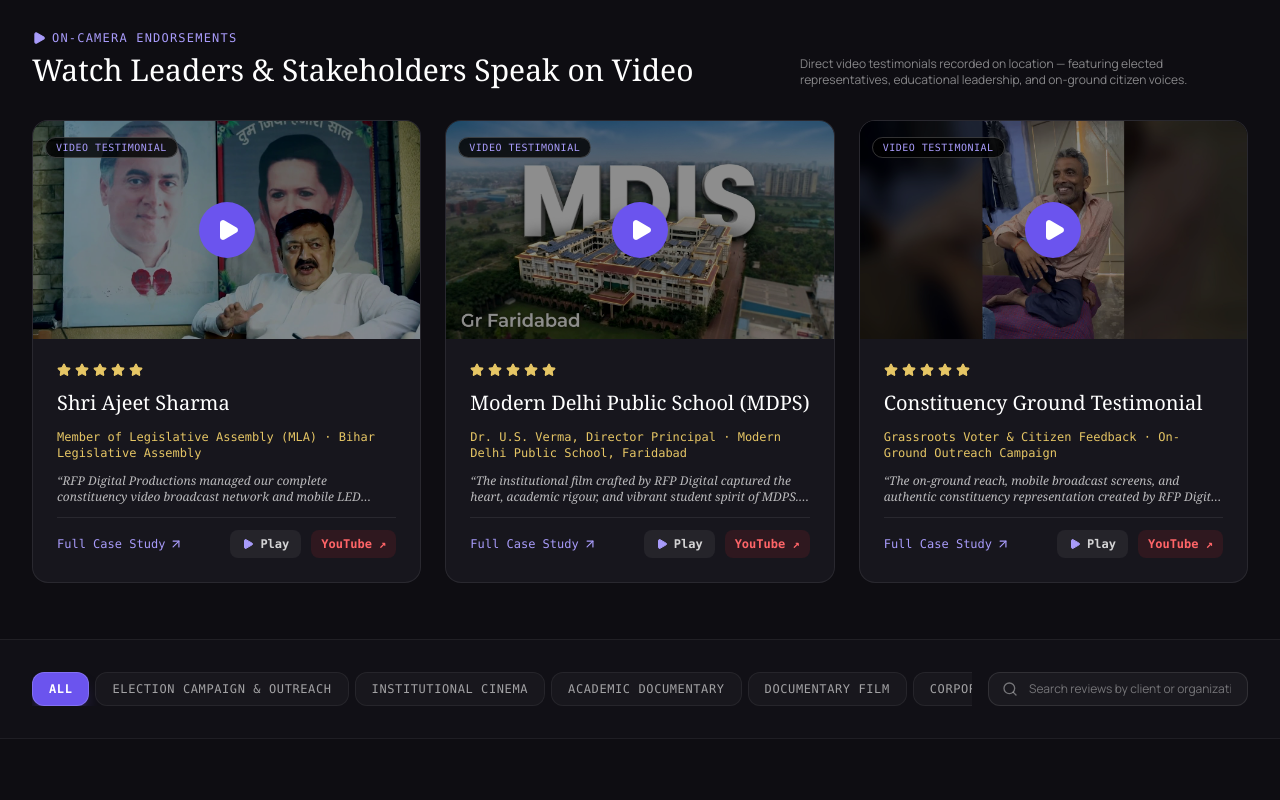
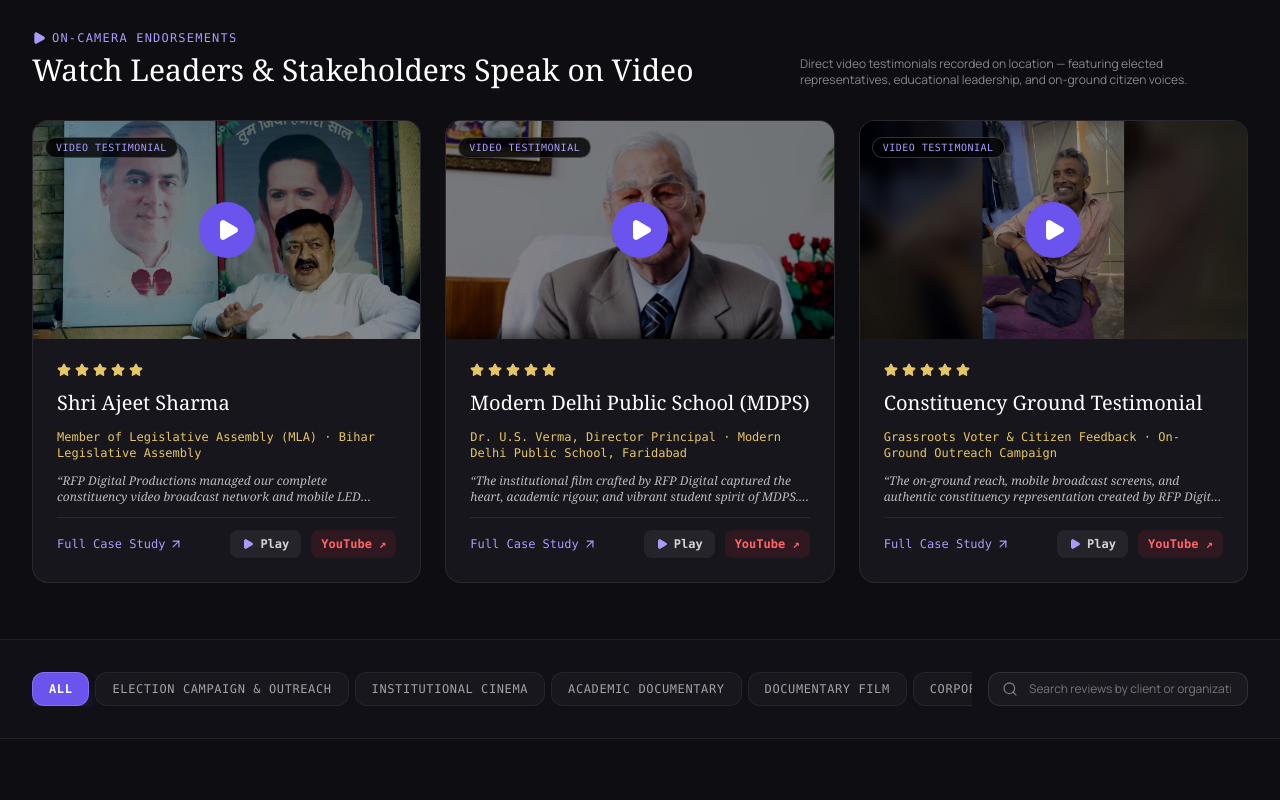
Before and after one commit to 11mdasjad/rip, a Next.js app: page /testimonials in a window 1280 px wide. Shown: the part 800-1600 px from the top of the page. Built offline with nearby package versions, Linux system fonts and the light colour scheme.

Commit message:
Update MDPS/MDIS video testimonial thumbnail and avatar with Dr. U.S. Verma photo

```diff
--- a/src/data/testimonials.ts
+++ b/src/data/testimonials.ts
@@ -42,8 +42,8 @@
     projectCategory: "Institutional Cinema",
     year: "2024",
     rating: 5,
-    clientAvatar: "/medien/youtube-thumbs/91kFY2xs7cE.jpg",
-    videoThumbnail: "/medien/youtube-thumbs/91kFY2xs7cE.jpg",
+    clientAvatar: "/medien/testimonials/dr-us-verma.jpg",
+    videoThumbnail: "/medien/testimonials/dr-us-verma.jpg",
     quote: "The institutional film crafted by RFP Digital captured the heart, academic rigour, and vibrant student spirit of MDPS. It transformed our admissions outreach and touched every parent deeply.",
     fullReview: "RFP Digital Productions demonstrated extraordinary patience and sensitivity while filming our students, faculty, and sports facilities. Their directors didn't stage artificial moments; they captured the genuine joy and academic curiosity of our campus. The resulting film set a new standard for educational cinematography.",
     videoUrl: "/medien/testimonials/mdps-testimonial.mp4",
```
Also changed, not shown: public/medien/testimonials/dr-us-verma.jpg (added).
